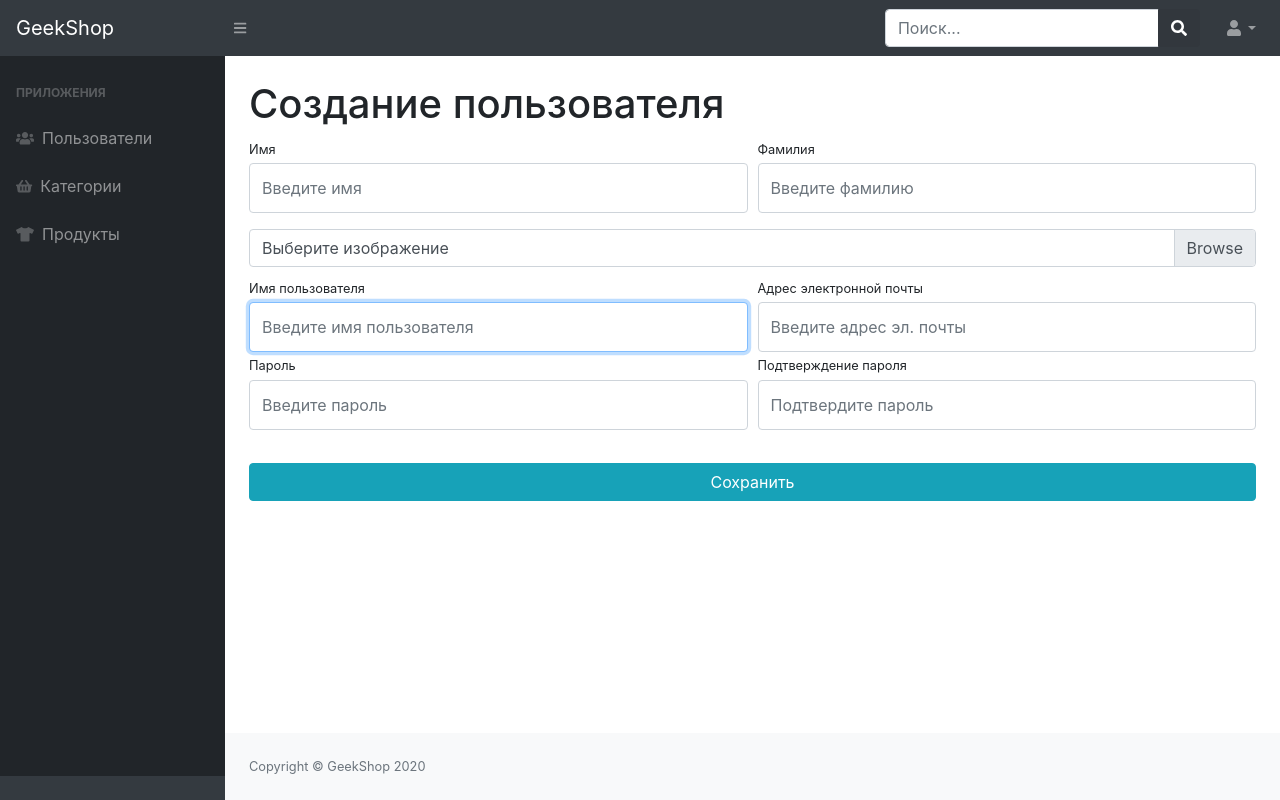
After one commit to KonTroAl/Django_geekshop_v2.0, a Django app: page /admin-staff/admin_users_create/ in a window 1280 px wide. The commit adds this page. Run offline with Django 3.2, Linux system fonts and the light colour scheme; some libraries are stand-ins or nearby versions.

Commit message:
create admin_users_create

```diff
--- /dev/null
+++ b/adminapp/forms.py
@@ -0,0 +1,16 @@
+from authapp.forms import UserRegisterForm
+from authapp.models import User
+
+from django import forms
+
+
+class UserAdminRegisterFrom(UserRegisterForm):
+    avatar = forms.ImageField(widget=forms.FileInput())
+
+    class Meta:
+        model = User
+        fields = ('username', 'email', 'first_name', 'last_name', 'password1', 'password2', 'avatar')
+
+    def __init__(self, *args, **kwargs):
+        super(UserAdminRegisterFrom, self).__init__(*args, **kwargs)
+        self.fields['avatar'].widget.attrs['class'] = 'custom-file-input'
--- /dev/null
+++ b/adminapp/templates/adminapp/admin-users-create.html
@@ -0,0 +1,55 @@
+{% extends 'adminapp/base.html' %}
+
+{% block content %}
+    <h1 class="mt-4">Создание пользователя</h1>
+    <form action="{% url 'admins:admin_users_create' %}" method="post" enctype="multipart/form-data">
+        {% csrf_token %}
+        <div class="form-row">
+            <div class="col-lg-6">
+                <div class="form-group">
+                    <label class="small mb-1" for="{{ form.first_name.id_for_lable }}">Имя</label>
+                    {{ form.first_name }}
+                </div>
+            </div>
+            <div class="col-lg-6">
+                <div class="form-group">
+                    <label class="small mb-1" for="{{ form.last_name.id_for_lable }}">Фамилия</label>
+                    {{ form.last_name }}
+                </div>
+            </div>
+        </div>
+        <div class="form-row mb-2">
+            <div class="col-lg-12">
+                <div class="custom-file">
+                    {{ form.avatar }}
+                    <label class="custom-file-label" for="{{ form.avatar.id_for_label }}">Выберите изображение</label>
+                </div>
+            </div>
+        </div>
+        <div class="form-row">
+            <div class="col-lg-6">
+                <label class="small mb-1" for="{{ form.username.id_for_lable }}">Имя пользователя</label>
+                {{ form.username }}
+            </div>
+            <div class="col-lg-6">
+                <label class="small mb-1" for="{{ form.email.id_for_lable }}">Адрес электронной
+                    почты</label>
+                {{ form.email }}
+            </div>
+            <div class="col-lg-6">
+                <label class="small mb-1" for="{{ form.password1.id_for_lable }}">Пароль</label>
+                {{ form.password1 }}
+            </div>
+            <div class="col-lg-6">
+                <label class="small mb-1" for="{{ form.password2.id_for_lable }}">Подтверждение
+                    пароля</label>
+                {{ form.password2 }}
+            </div>
+        </div>
+        <div class="form-row">
+            <div class="col-lg-12" style="margin-top: 33px;">
+                <input class="btn btn-info btn-block" type="submit" value="Сохранить">
+            </div>
+        </div>
+    </form>
+{% endblock %}
--- a/adminapp/templates/adminapp/admin-users-read.html
+++ b/adminapp/templates/adminapp/admin-users-read.html
@@ -58,7 +58,9 @@
             </div>
         </div>
         <div class="card-footer">
-            <button class="btn btn-success">Создать пользователя</button>
+            <a href="{% url 'admins:admin_users_create' %}">
+                <button class="btn btn-success">Создать пользователя</button>
+            </a>
         </div>
     </div>
 {% endblock %}
--- a/adminapp/urls.py
+++ b/adminapp/urls.py
@@ -7,4 +7,5 @@ app_name = 'adminapp'
 urlpatterns = [
     path('', views.index, name='index'),
     path('admin_users_read/', views.admin_users_read, name='admin_users_read'),
+    path('admin_users_create/', views.admin_users_create, name='admin_users_create'),
 ]
--- a/adminapp/views.py
+++ b/adminapp/views.py
@@ -1,12 +1,28 @@
-from django.shortcuts import render
+from django.shortcuts import render, HttpResponseRedirect
+from django.urls import reverse
 
 from authapp.models import User
+from adminapp.forms import UserAdminRegisterFrom
+
 
 def index(request):
     return render(request, 'adminapp/index.html')
+
 
 def admin_users_read(request):
     context = {
         'users': User.objects.all()
     }
     return render(request, 'adminapp/admin-users-read.html', context)
+
+
+def admin_users_create(request):
+    if request.method == 'POST':
+        form = UserAdminRegisterFrom(data=request.POST, files=request.FILES)
+        if form.is_valid():
+            form.save()
+            return HttpResponseRedirect(reverse('admins:admin_users_read'))
+    else:
+        form = UserAdminRegisterFrom()
+    context = {'form': form}
+    return render(request, 'adminapp/admin-users-create.html', context)
```
